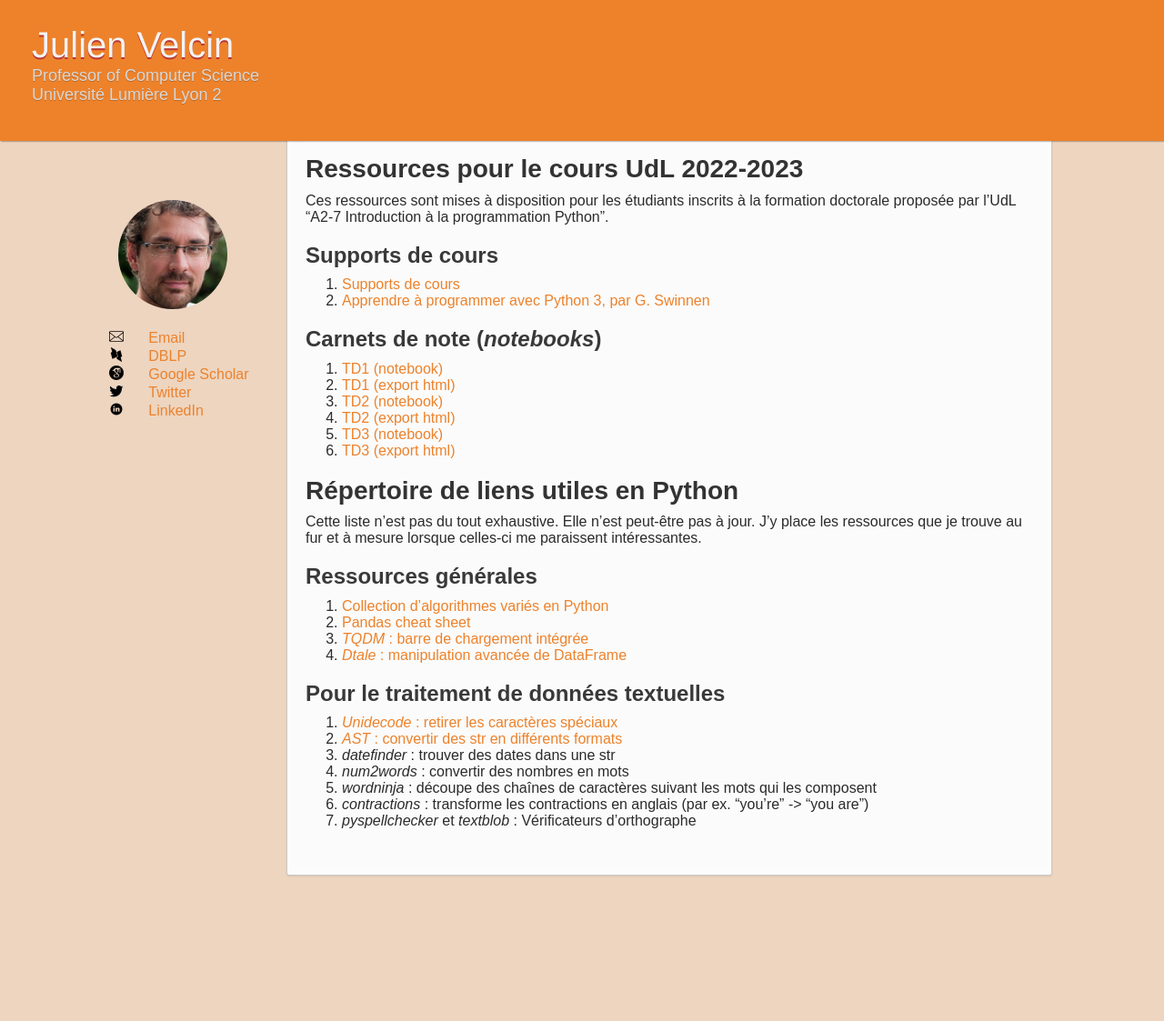
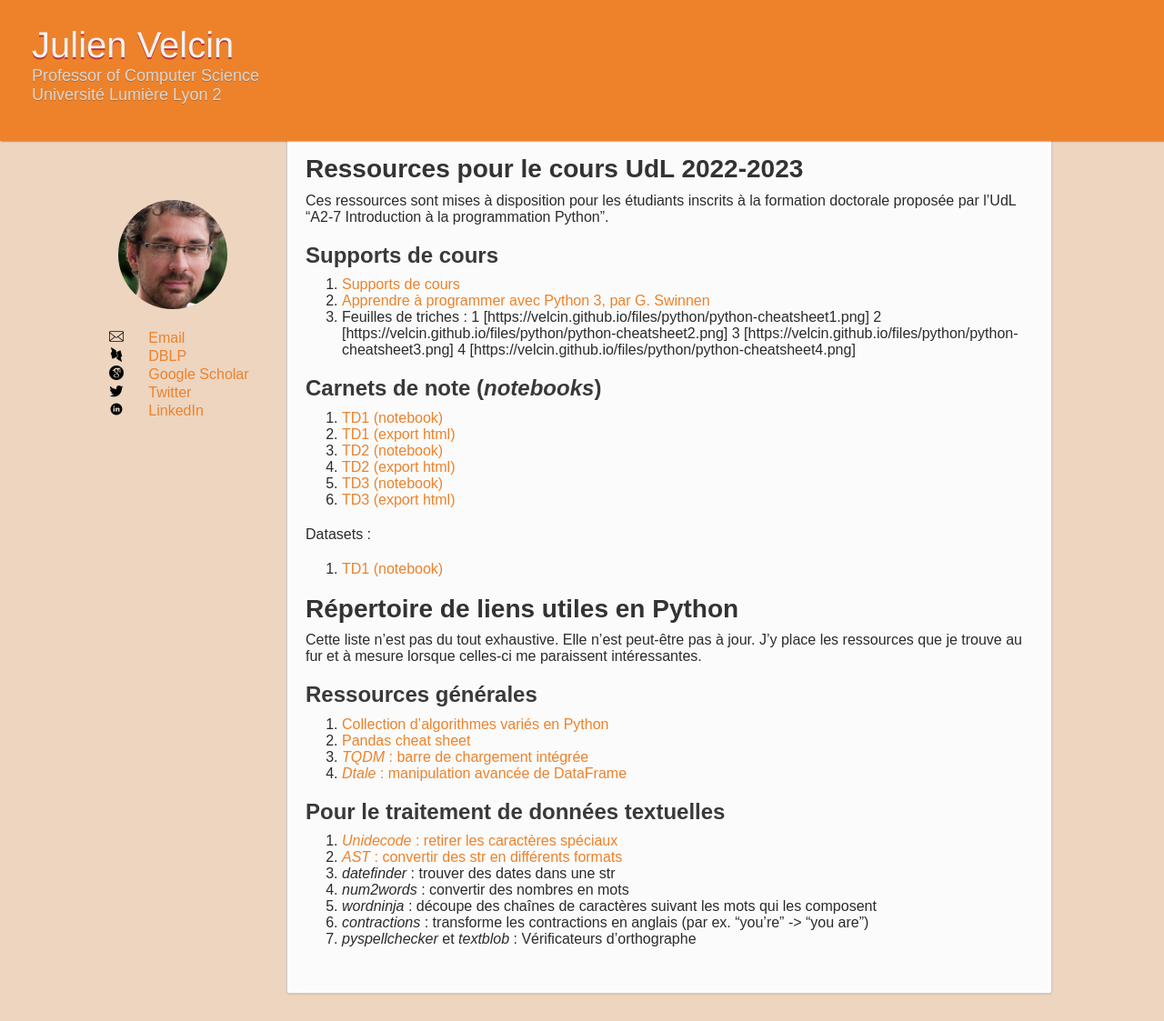
Before and after one commit to Velcin/velcin.github.io, a Jekyll site: the page built from python.md, in a window 1280 px wide and 1123 px high. Shown: the whole window at 91% size. Built offline with Jekyll 4.4.1, drawn with Linux system fonts in a browser that asks for light colours; some web fonts are replaced; our own code applies the rules of GitHub Pages for plain Markdown files; a script that is not in the unit is left out.

Commit message:
python : feuilles de triche

```diff
--- a/python.md
+++ b/python.md
@@ -6,6 +6,7 @@ Ces ressources sont mises à disposition pour les étudiants inscrits à la form
 
 - [Supports de cours](https://velcin.github.io/files/python/Support_Python.pdf)
 - [Apprendre à programmer avec Python 3, par G. Swinnen](https://inforef.be/swi/download/apprendre_python3_5.pdf)
+- Feuilles de triches : 1 [https://velcin.github.io/files/python/python-cheatsheet1.png] 2 [https://velcin.github.io/files/python/python-cheatsheet2.png] 3 [https://velcin.github.io/files/python/python-cheatsheet3.png] 4 [https://velcin.github.io/files/python/python-cheatsheet4.png]
 
 ## Carnets de note (*notebooks*)
 
@@ -15,6 +16,10 @@ Ces ressources sont mises à disposition pour les étudiants inscrits à la form
 - [TD2 (export html)](https://velcin.github.io/files/python/TD2_UdL-TBC.html)
 - [TD3 (notebook)](https://velcin.github.io/files/python/TD3_UdL.ipynb)
 - [TD3 (export html)](https://velcin.github.io/files/python/TD3_UdL.html)
+
+Datasets :
+
+- [TD1 (notebook)](https://velcin.github.io/files/python/TD1_UdL-TBC.ipynb)
 
 # Répertoire de liens utiles en Python
 
```
Also changed, not shown: files/python/python-cheatsheet1.png (added), files/python/python-cheatsheet3.png (added), files/python/python-cheatsheet4.png (added), 2 other files.
